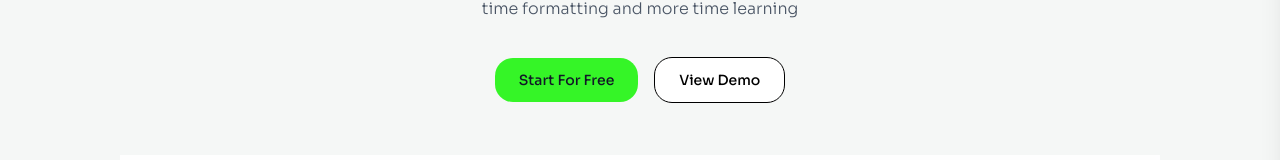
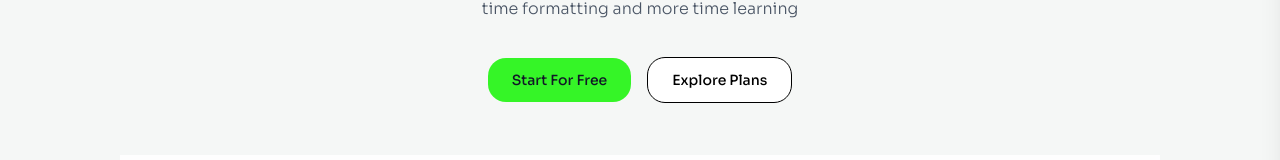
Before and after one commit to Dani0306/Classly, a Next.js app: page / in a window 1280 px wide. Shown: the part 443-603 px from the top of the page. Built offline with nearby package versions, Linux system fonts and the light colour scheme; no server answers.

Commit message:
changing button text on landing

```diff
--- a/components/landing/LandingHero.tsx
+++ b/components/landing/LandingHero.tsx
@@ -48,7 +48,7 @@ const LandingHero = ({ user }: { user: User | null }) => {
 
       <div className="flex items-center space-x-4">
         <PageButton onClick={handleRedirect} text="Start For Free" size="lg" />
-        <PageButton text="View Demo" size="lg" light />
+        <PageButton text="Explore Plans" size="lg" light />
       </div>
 
       <div className="w-full max-w-260 rounded-2xl aspect-video mx-auto mt-4">
```
